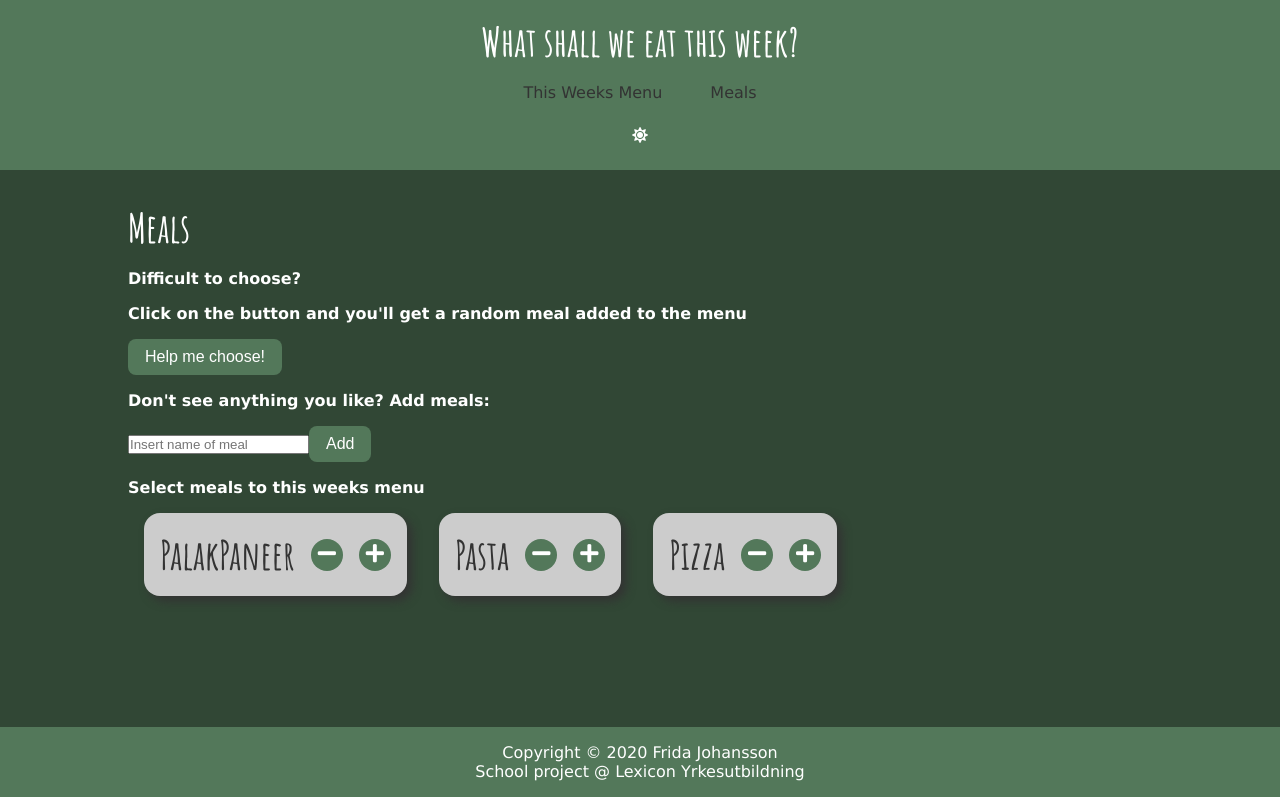
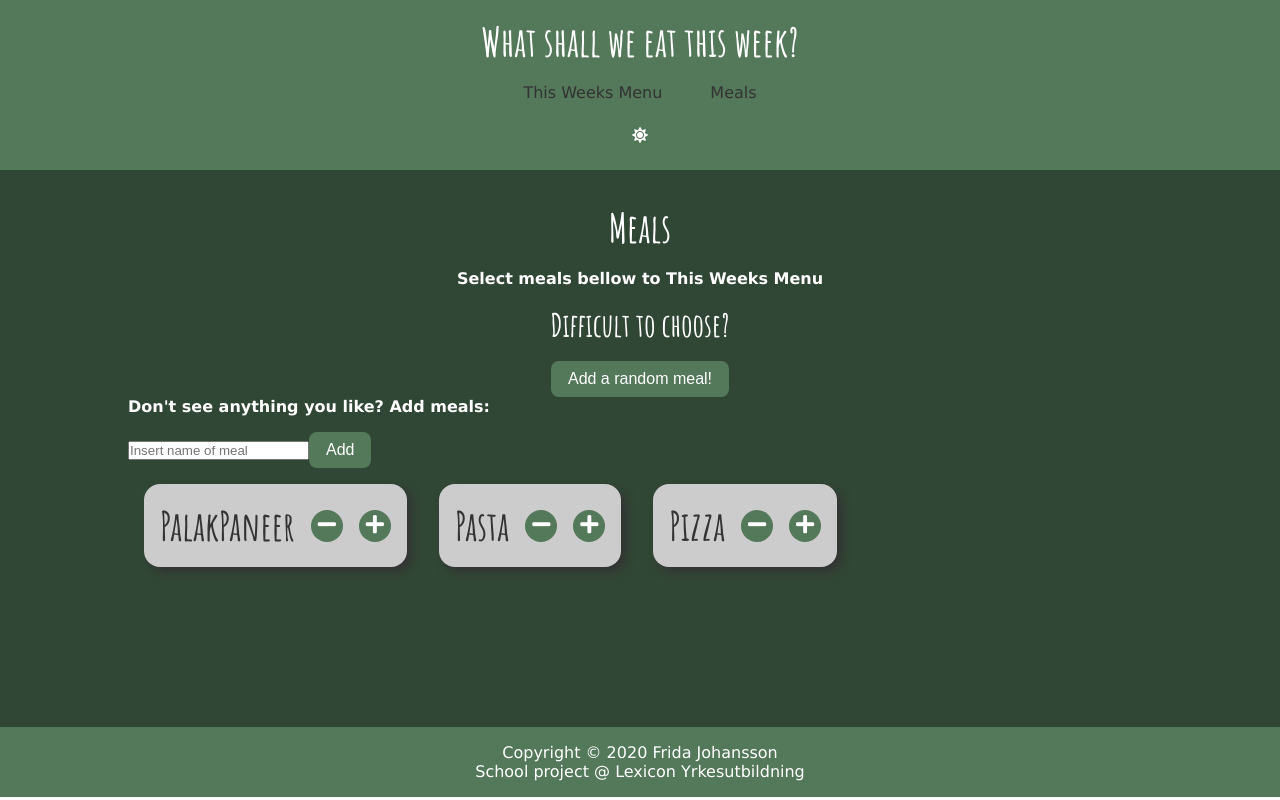
Before and after one commit to johanssonfridamaria/meals-of-the-week-app, a Vue app: page /meals in a window 1280 px wide. Built offline with nearby package versions, Linux system fonts and the light colour scheme.

Commit message:
added random meal compenent, changed styling

```diff
--- a/src/views/Meals.vue
+++ b/src/views/Meals.vue
@@ -1,19 +1,11 @@
 <template>
   <div>
-    <h1 class="mb-1">Meals</h1>
+    <h1 class="mb-1 text-center">Meals</h1>
+    <h3 class="text-center">Select meals bellow to This Weeks Menu</h3>
     <div class="my-1">
-      <h3>Difficult to choose?</h3>
-      <h3>
-        Click on the button and you'll get a random meal added to the menu
-      </h3>
-      <button class="btn">Help me choose!</button>
-    </div>
-    <div class="my-1">
+      <random-meal />
       <add-meal />
     </div>
-
-    <div></div>
-    <h3>Select meals to this weeks menu</h3>
     <div class="d-flex row-wrap pb-1">
       <mealCard
         v-for="meal in meals"
@@ -29,12 +21,14 @@
 import MealCard from '../components/Meals/MealCard';
 import { mapGetters, mapActions } from 'vuex';
 import AddMeal from '../components/Meals/AddMeal.vue';
+import RandomMeal from '../components/Meals/RandomMeal.vue';
 
 export default {
   name: 'Meals',
   components: {
     MealCard,
     AddMeal,
+    RandomMeal,
   },
   methods: {
     ...mapActions(['delMeal']),
@@ -46,5 +40,4 @@ export default {
 </script>
 
 <style scoped>
-
 </style>
```
